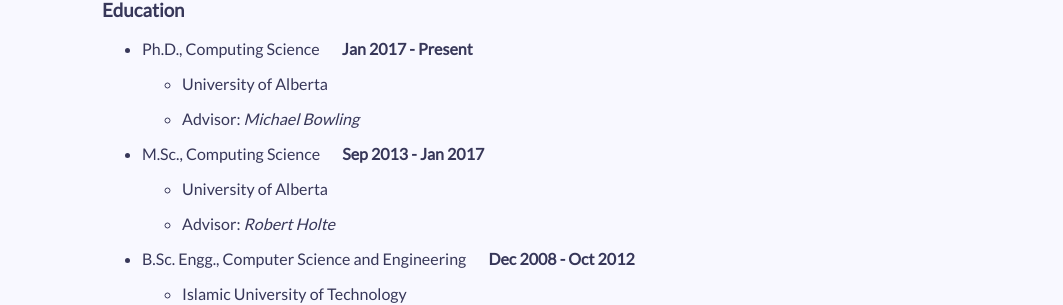
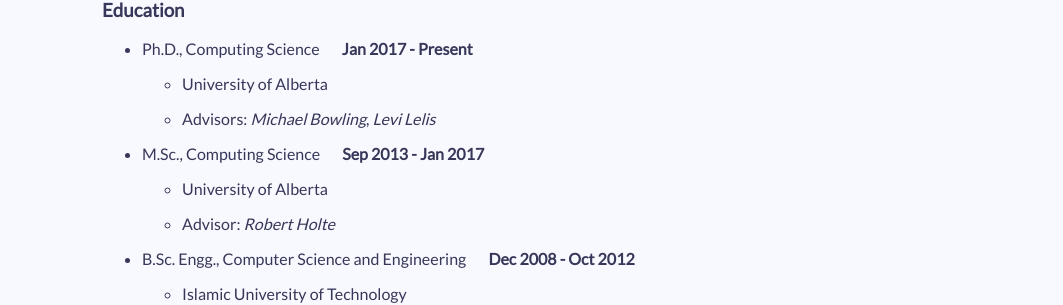
Before and after one commit to zfahmad/zfahmad.github.io, a Jekyll site: the page built from cv.md, in a window 1280 px wide. Shown: the part 310-615 px from the top of the page, without its empty margins (108-1171 px from the left). Built offline with Jekyll 4.4.1, drawn with Linux system fonts in a browser that asks for light colours.

Commit message:
Changed CV to reflect advisor inclusion.

```diff
--- a/cv.md
+++ b/cv.md
@@ -15,7 +15,7 @@
 
   - University of Alberta
 
-  - Advisor: *Michael Bowling*
+  - Advisors: *Michael Bowling*, *Levi Lelis*
 
 - M.Sc., Computing Science &emsp; **Sep 2013 - Jan 2017**
 
```
Also changed, not shown: 9 other files.
